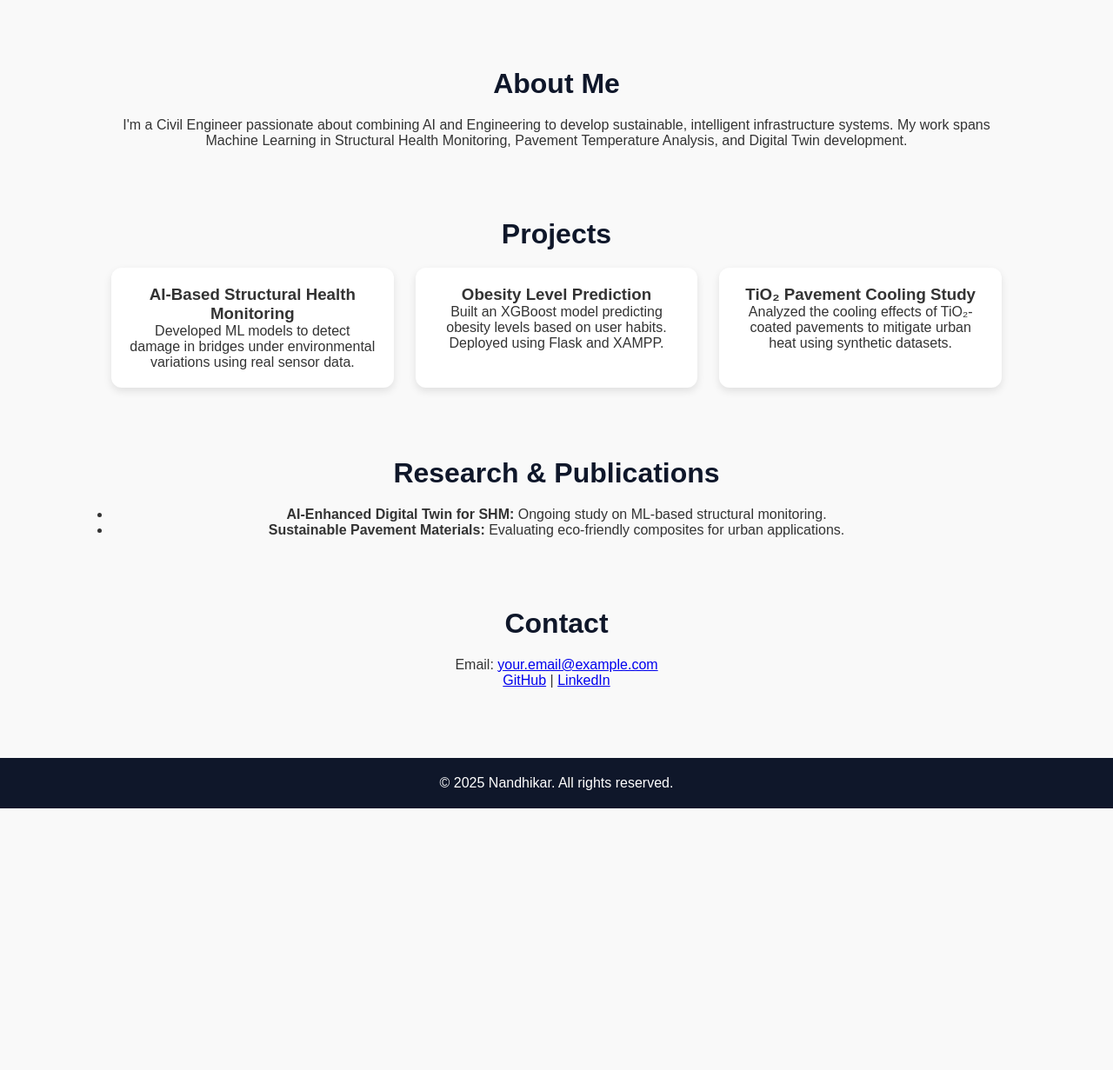
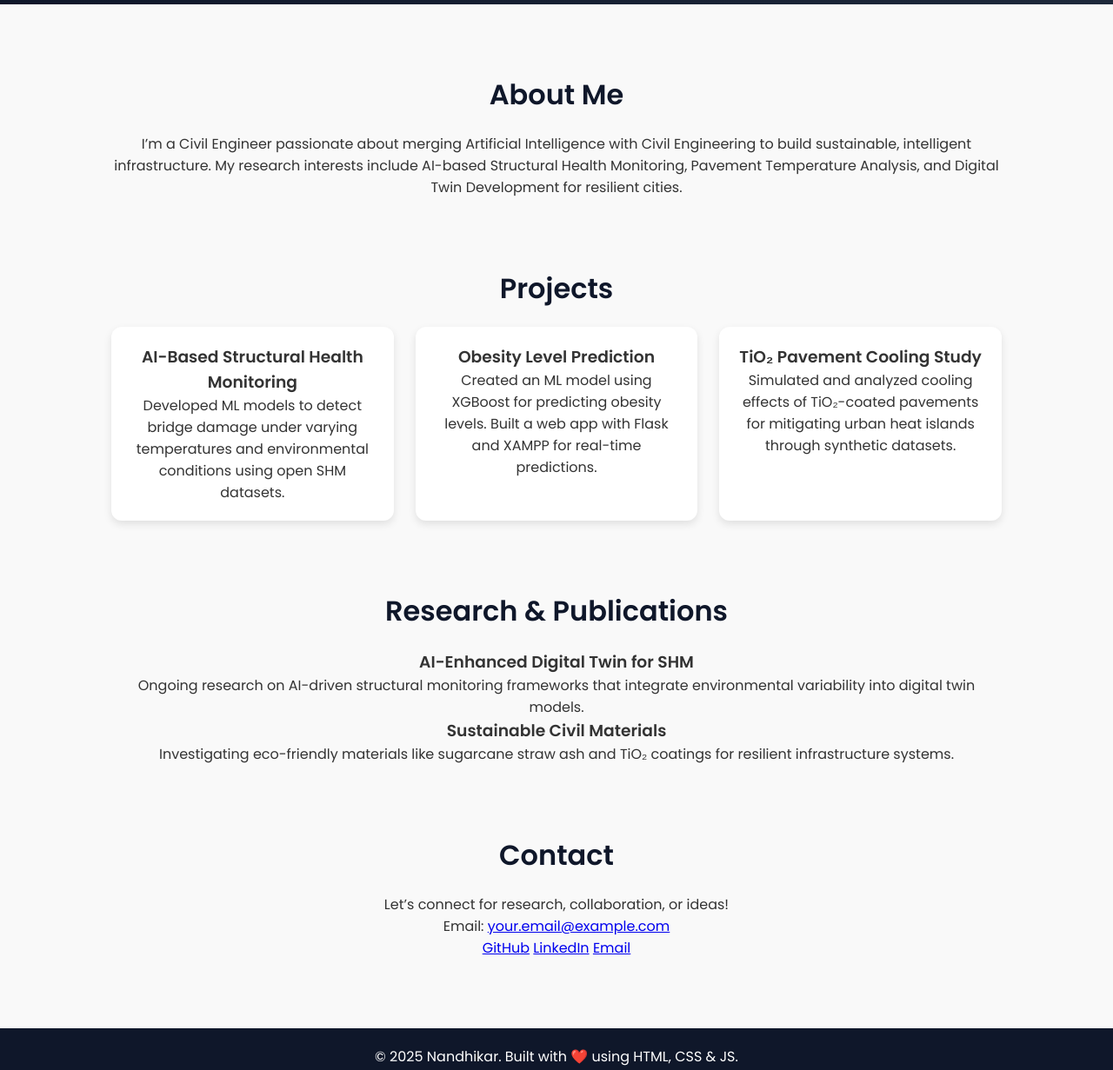
Before and after one commit to Nandhikar21/nandhikar21.github.io, a plain HTML site: page index.html in a window 1280 px wide. Shown: the part 860-2091 px from the top of the page at 87% size. Before the commit the page ends 1790 px from the top, so only its background shows below. Drawn offline with nearby package versions, Linux system fonts and the light colour scheme.

Commit message:
Update index.html

```diff
--- a/index.html
+++ b/index.html
@@ -5,10 +5,14 @@
   <meta name="viewport" content="width=device-width, initial-scale=1.0" />
   <title>Nandhikar | Portfolio</title>
   <link rel="stylesheet" href="style.css" />
+  <link rel="preconnect" href="https://fonts.googleapis.com">
+  <link rel="preconnect" href="https://fonts.gstatic.com" crossorigin>
+  <link href="https://fonts.googleapis.com/css2?family=Poppins:wght@300;400;600&display=swap" rel="stylesheet">
   <script src="https://unpkg.com/scrollreveal"></script>
 </head>
+
 <body>
-  <!-- Navigation -->
+  <!-- Header -->
   <header>
     <nav class="navbar">
       <h1 class="logo">NANDHIKAR</h1>
@@ -21,7 +25,7 @@
     </nav>
   </header>
 
-  <!-- Hero Section -->
+  <!-- Hero -->
   <section class="hero">
     <div class="hero-content">
       <h2>Hi, I'm <span class="highlight">Nandhikar</span></h2>
@@ -30,56 +34,65 @@
     </div>
   </section>
 
-  <!-- About Section -->
+  <!-- About -->
   <section id="about" class="section about">
     <h2>About Me</h2>
     <p>
-      I'm a Civil Engineer passionate about combining AI and Engineering to develop sustainable, intelligent infrastructure systems.
-      My work spans Machine Learning in Structural Health Monitoring, Pavement Temperature Analysis, and Digital Twin development.
+      I’m a Civil Engineer passionate about merging Artificial Intelligence with Civil Engineering to build
+      sustainable, intelligent infrastructure. My research interests include AI-based Structural Health Monitoring,
+      Pavement Temperature Analysis, and Digital Twin Development for resilient cities.
     </p>
   </section>
 
-  <!-- Projects Section -->
+  <!-- Projects -->
   <section id="projects" class="section projects">
     <h2>Projects</h2>
     <div class="project-grid">
       <div class="project-card">
         <h3>AI-Based Structural Health Monitoring</h3>
-        <p>Developed ML models to detect damage in bridges under environmental variations using real sensor data.</p>
+        <p>Developed ML models to detect bridge damage under varying temperatures and environmental conditions using open SHM datasets.</p>
       </div>
       <div class="project-card">
         <h3>Obesity Level Prediction</h3>
-        <p>Built an XGBoost model predicting obesity levels based on user habits. Deployed using Flask and XAMPP.</p>
+        <p>Created an ML model using XGBoost for predicting obesity levels. Built a web app with Flask and XAMPP for real-time predictions.</p>
       </div>
       <div class="project-card">
         <h3>TiO₂ Pavement Cooling Study</h3>
-        <p>Analyzed the cooling effects of TiO₂-coated pavements to mitigate urban heat using synthetic datasets.</p>
+        <p>Simulated and analyzed cooling effects of TiO₂-coated pavements for mitigating urban heat islands through synthetic datasets.</p>
       </div>
     </div>
   </section>
 
-  <!-- Research Section -->
+  <!-- Research -->
   <section id="research" class="section research">
     <h2>Research & Publications</h2>
-    <ul>
-      <li><strong>AI-Enhanced Digital Twin for SHM:</strong> Ongoing study on ML-based structural monitoring.</li>
-      <li><strong>Sustainable Pavement Materials:</strong> Evaluating eco-friendly composites for urban applications.</li>
-    </ul>
+    <div class="research-container">
+      <div class="research-card">
+        <h3>AI-Enhanced Digital Twin for SHM</h3>
+        <p>Ongoing research on AI-driven structural monitoring frameworks that integrate environmental variability into digital twin models.</p>
+      </div>
+      <div class="research-card">
+        <h3>Sustainable Civil Materials</h3>
+        <p>Investigating eco-friendly materials like sugarcane straw ash and TiO₂ coatings for resilient infrastructure systems.</p>
+      </div>
+    </div>
   </section>
 
-  <!-- Contact Section -->
+  <!-- Contact -->
   <section id="contact" class="section contact">
     <h2>Contact</h2>
+    <p>Let’s connect for research, collaboration, or ideas!</p>
     <p>Email: <a href="mailto:your.email@example.com">your.email@example.com</a></p>
-    <p>
-      <a href="https://github.com/nandhikar" target="_blank">GitHub</a> |
+    <div class="socials">
+      <a href="https://github.com/nandhikar" target="_blank">GitHub</a>
       <a href="https://linkedin.com/in/your-link" target="_blank">LinkedIn</a>
-    </p>
+      <a href="mailto:your.email@example.com">Email</a>
+    </div>
   </section>
 
   <!-- Footer -->
   <footer>
-    <p>© 2025 Nandhikar. All rights reserved.</p>
+    <p>© 2025 Nandhikar. Built with ❤️ using HTML, CSS & JS.</p>
   </footer>
 
   <script src="script.js"></script>
```
